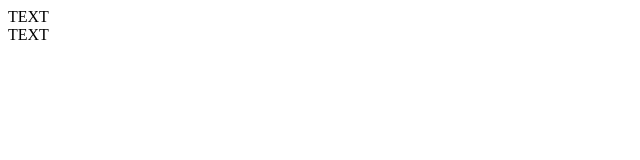
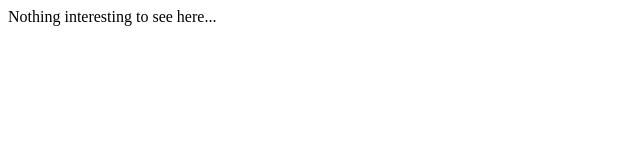
Before and after one commit to ZachT112/ZachT112.github.io, a plain HTML site: page index.html in a window 1280 px wide. Shown: the whole page, without its empty margins (0-640 px from the left). Drawn offline with Linux system fonts and the light colour scheme.

Commit message:
Update index.html

```diff
--- a/index.html
+++ b/index.html
@@ -6,7 +6,7 @@
     <link rel="stylesheet" type="text/css" href="./css/main.css">
   </head>
   <body>
-    <div id="header">TEXT</div>
-    <div id="content">TEXT</div>
+    <div id="header"></div>
+    <div id="content">Nothing interesting to see here...</div>
   </body>
 </html>
```
